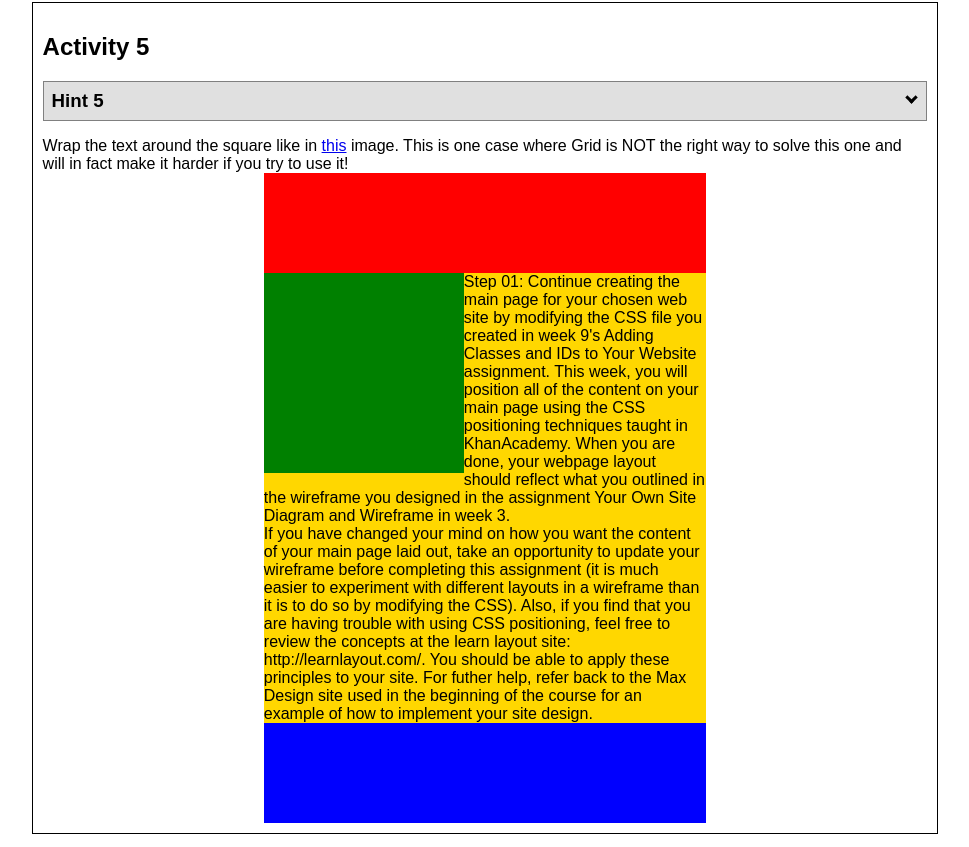
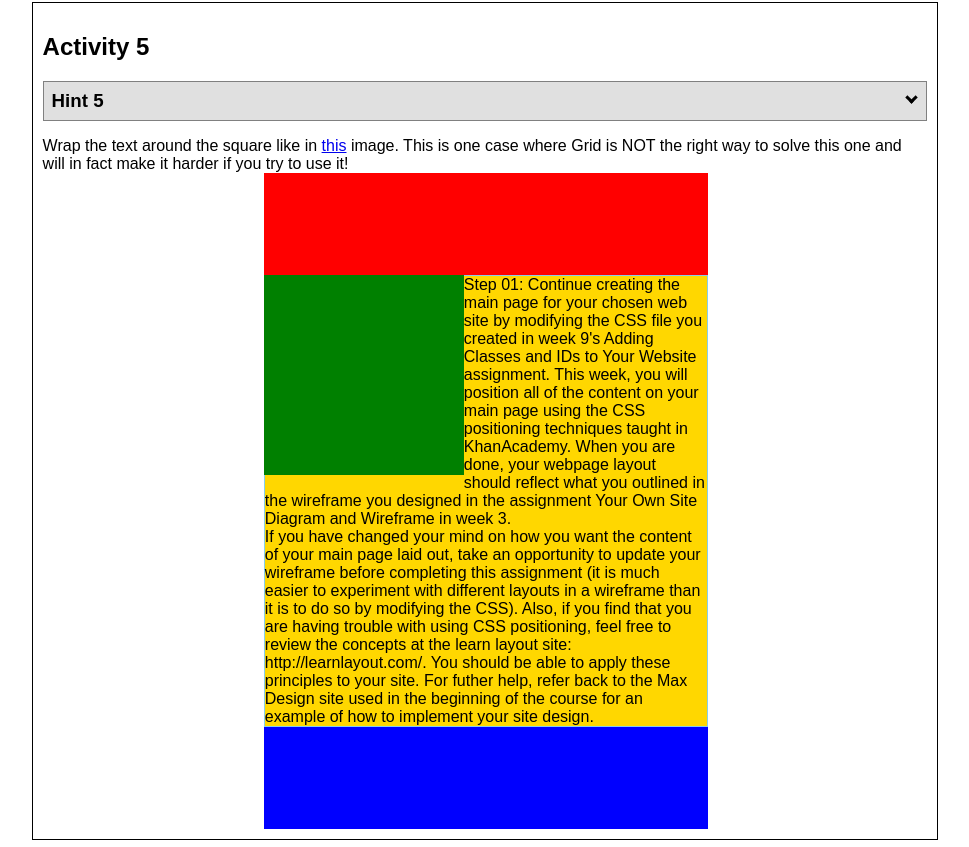
Before and after one commit to ccwnggit/wwr.github.io, a plain HTML site: page W06-assign/positioning.html in a window 1280 px wide. Shown: the part 2773-3620 px from the top of the page, without its empty margins (155-1124 px from the left). Drawn offline with Linux system fonts and the light colour scheme.

Commit message:
Update activity 5 concerning the border.

```diff
--- a/W06-assign/positionstyles.css
+++ b/W06-assign/positionstyles.css
@@ -7,6 +7,8 @@
   grid-template-columns: 1fr 1fr;
   justify-items: center;
   grid-gap: 20px;
+  width: 100%;
+  margin: auto;
 
 }
 
@@ -148,30 +150,34 @@
   /* This is the parent of the activity 5 boxes. */
   margin: auto;
   width: 50%;
+  box-sizing: block;
 }
 .red5 {
   width: 100%;
   height: 100px;
   background-color: red;
+  border: 1px solid red;
 }
 .green5 {
   width: 200px;
   height: 200px;
   background-color: green;
   float:inline-start;
-  margin-bottom: 5px;
-
-}
+  margin-bottom: 10px;
+  }
 .yellow5 {
   width: 100%;
   height: auto;
   background-color: gold;
+  border: 1px solid skyblue;
 
 }
 .blue5 {
   width: 100%;
   height: 100px;
   background-color: blue;
+  border: 1px solid blue;
+
 }
 /* Activity 6 styles */
 .content6 {
```
